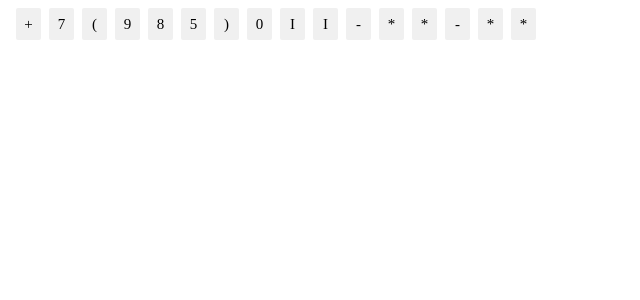
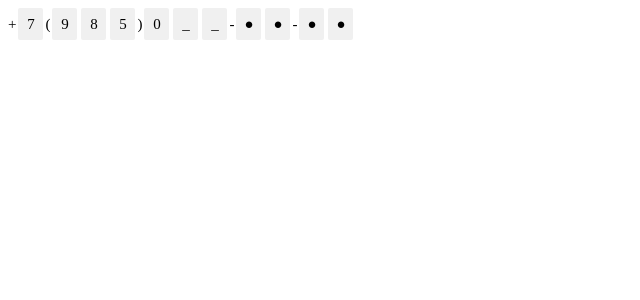
Before and after one commit to Pomaio/Test_mail, a React (Create React App) app: page / in a window 1280 px wide. Shown: the top 300 px of the page, without its empty margins (0-640 px from the left). Built offline with nearby package versions, Linux system fonts and the light colour scheme.

Commit message:
work not input

```diff
--- a/src/component/card_symb/card.tsx
+++ b/src/component/card_symb/card.tsx
@@ -12,9 +12,8 @@ const Box = styled.span`
     background: #F0F0F0;
     border-radius: 2px;
 
-    line-height:32px;
-    text-align: center;
-    margin-left: 8px;
+    margin-left: 2px;
+    margin-right: 2px;
 
 `;
 
--- a/src/component/field_form/form.tsx
+++ b/src/component/field_form/form.tsx
@@ -16,15 +16,22 @@ interface Props {
 };
 const Field = styled.div`
     display: flex;
-    margin: 0px;
     font-family: ArialMT;
     font-size: 15px;
+    line-height:32px;
+    text-align: center;
 `;
 
 
+function Detect(element: string) {
+    if(element==="*") return <Card work={false} value={'●'}/>
+    if(element==="I") return <Card work={true} value={'_'}/>
+    if(element.match(/[\d X]/)) return <Card work={false} value={element}/>
+     else return <span>{element}</span>
+
+}
 
 class Form extends React.Component<Props>{
-    // mask='+7(985)0II-**-**'/
     constructor(props: Props){
         super(props);
     }
@@ -32,7 +39,8 @@ class Form extends React.Component<Props>{
         return (
             <Field>
                 {this.props.mask.split("").map((element) =>
-                <Card work={false} value={element} />)}
+                Detect(element)
+                )}
             </Field>
         );
     }
```
